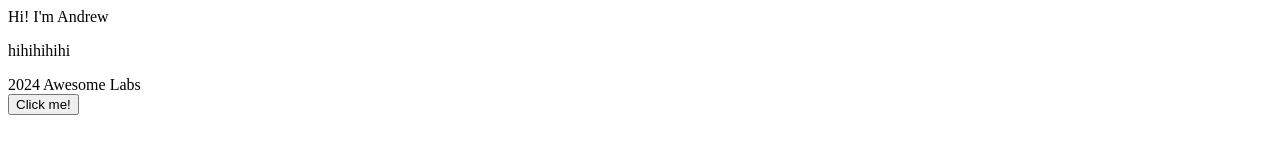
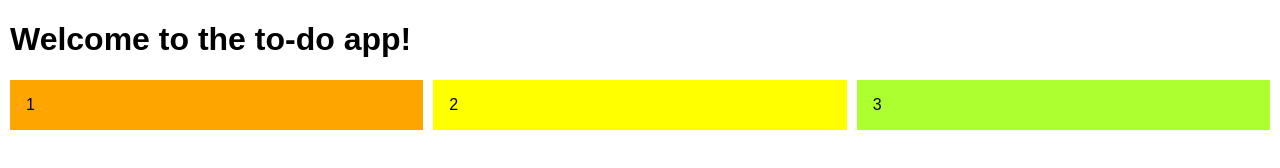
Before and after one commit to AndC101/javascript-projects, a plain HTML site: page To-Do-App/index.html in a window 1280 px wide. Drawn offline with Linux system fonts and the light colour scheme.

Commit message:
created columns and colors, using css grid

```diff
--- a/To-Do-App/css/styles.css
+++ b/To-Do-App/css/styles.css
@@ -0,0 +1,40 @@
+body{
+    margin: 10px;
+    font-family: Arial, Helvetica, sans-serif;
+}
+
+/* border box allows for more intuitive box sizing*/
+* {
+    box-sizing: border-box;
+  }
+
+
+.responsive-three-column-grid {
+    display:block;
+    column-gap:10px;
+}
+
+/* columns */
+.responsive-three-column-grid > * {
+    padding:1rem;
+}
+
+.left-col{
+    background-color:orange;
+}
+.mid-col{
+    background-color:yellow;
+}
+
+.right-col{
+    background-color:greenyellow;
+}
+
+/* tablet breakpoint */
+@media (min-width:768px) {
+    .responsive-three-column-grid {
+        display: grid;
+        grid-auto-rows: 1fr;
+        grid-template-columns: 1fr 1fr 1fr;
+    }
+}
--- a/To-Do-App/index.html
+++ b/To-Do-App/index.html
@@ -3,17 +3,27 @@
 <head>
     <meta charset="UTF-8">
     <meta name="viewport" content="width=device-width, initial-scale=1.0">
-    <title>Andrew's Testing Website</title>
+    <title>To-do App</title>
+    <link rel="stylesheet" href="css/styles.css">
 </head>
 <body>
 
-    <header>Hi! I'm Andrew</header>
+    <h1>Welcome to the to-do app!</h1>
+
+    <div class="responsive-three-column-grid">
+        <div class="left-col">1</div>
+        <div class="mid-col">2</div>
+        <div class="right-col">3</div>
+    </div>
+
+
+    <!-- <h1>Hi! I'm Andrew</h1>
     <p id="test" >hihihihihi</p>
     <footer>2024 Awesome Labs</footer>
     <button onclick = "myFunction()">Click me!</button>
 
     <script src="js/scripts.js">
-    </script>
+    </script> -->
 
 </body>
 </html>
```
